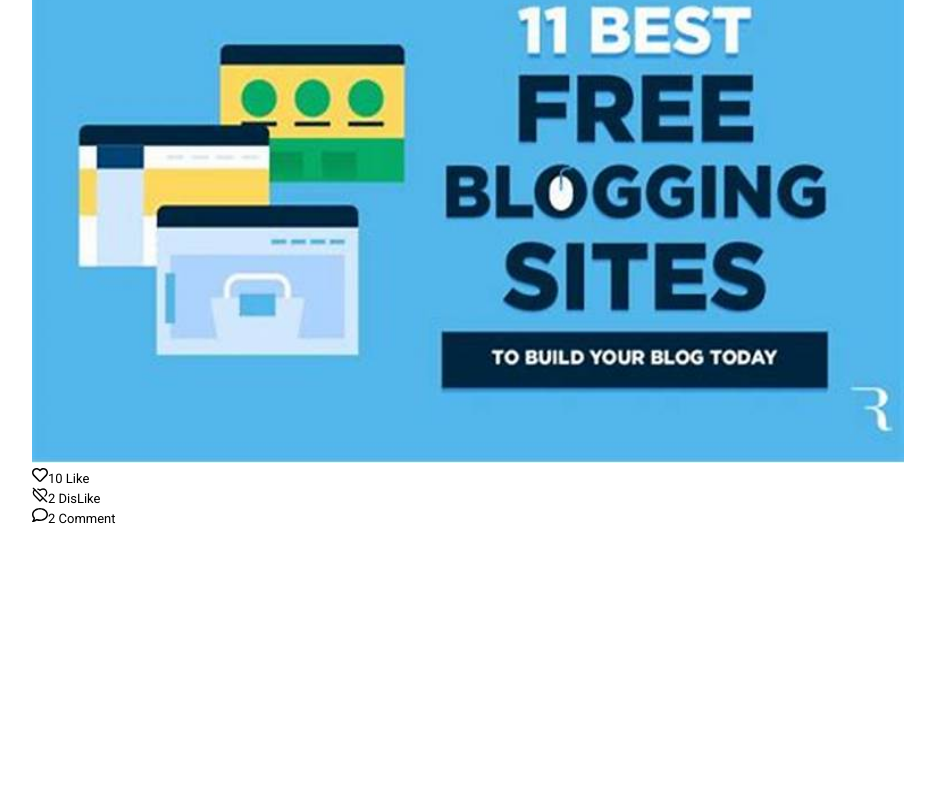
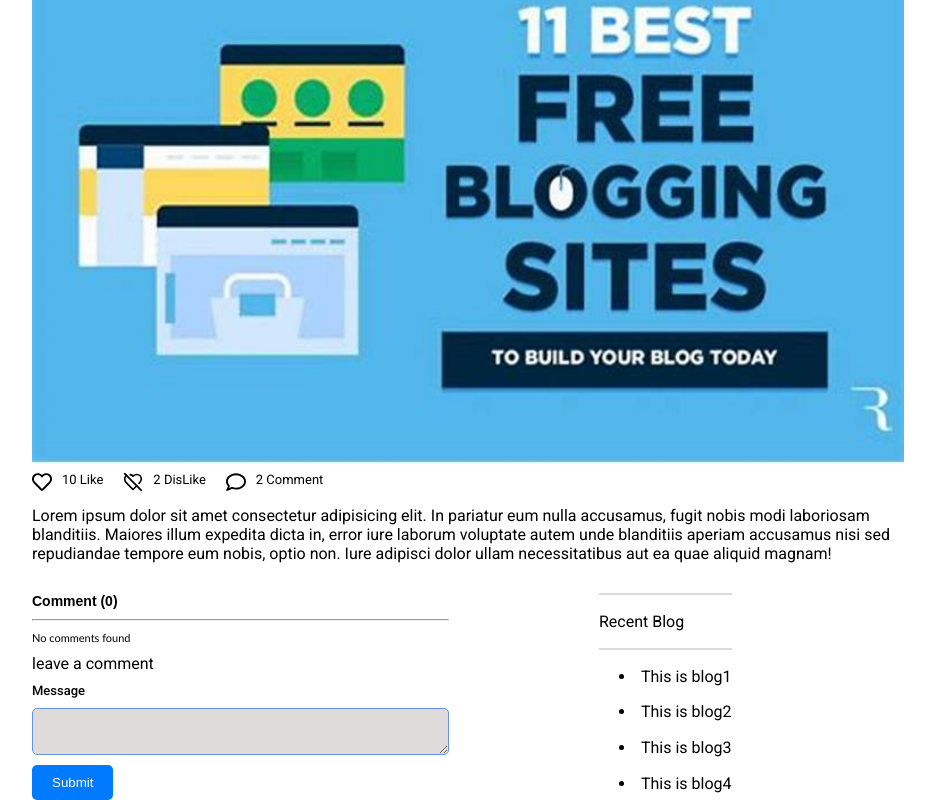
Before and after one commit to JeebanGiri/Bislerium-Frontend, a React (Vite) app: page /blog in a window 1280 px wide. Shown: the part 244-1044 px from the top of the page, without its empty margins (198-1133 px from the left). Before the commit the page ends 800 px from the top, so only its background shows below. Built offline with nearby package versions, Linux system fonts and the light colour scheme.

Commit message:
add comment

```diff
--- a/src/components/Pages/Blog/Blog.jsx
+++ b/src/components/Pages/Blog/Blog.jsx
@@ -1,16 +1,32 @@
 import styles from "./Blog.module.css";
 import { RiAdminFill } from "react-icons/ri";
 import { CiCalendarDate } from "react-icons/ci";
-import { FcLikePlaceholder } from "react-icons/fc";
-import { IoHeartDislikeOutline } from "react-icons/io5";
 import { FaRegHeart } from "react-icons/fa";
-import { IoMdHeartEmpty } from "react-icons/io";
 import { FaRegComment } from "react-icons/fa6";
 import { FiEye } from "react-icons/fi";
 import { LuHeartOff } from "react-icons/lu";
 import Blogs from "../../../assets/Images/Blog/blog.jpeg";
+import { VscHeartFilled } from "react-icons/vsc";
+import { IoIosHeartDislike } from "react-icons/io";
+import { useState } from "react";
 
 const Blog = () => {
+  const [likeActive, setLikeActive] = useState(false);
+  const [dislikeActive, setDislikeActive] = useState(false);
+  const [commentActive, setCommentActive] = useState(false);
+
+  const toggleLike = () => {
+    setLikeActive(!likeActive);
+  };
+
+  const toggleDislike = () => {
+    setDislikeActive(!dislikeActive);
+  };
+
+  const toggleComment = () => {
+    setCommentActive(!commentActive);
+  };
+
   const date = new Date();
 
   // Format options for displaying the date and time
@@ -46,24 +62,70 @@ const Blog = () => {
             <img src={Blogs} alt="Blog" />
           </div>
           <div className={styles.voting}>
-            <p>
-              <span>
-                <FaRegHeart />
+            <p className={styles["voting-content"]}>
+              <span className={styles.icons} onClick={toggleLike}>
+                {likeActive ? <VscHeartFilled /> : <FaRegHeart />}
               </span>
               <span className={styles["vote-text"]}>10 Like</span>
             </p>
-            <p>
-              <span>
-                <LuHeartOff />
+            <p className={styles["voting-content"]}>
+              <span className={styles.icons} onClick={toggleDislike}>
+                {dislikeActive ? <IoIosHeartDislike /> : <LuHeartOff />}
               </span>
               <span className={styles["vote-text"]}>2 DisLike</span>
             </p>
-            <p>
-              <span>
+            <p className={styles["voting-content"]}>
+              <span className={styles.icons}>
                 <FaRegComment />
               </span>
               <span className={styles["vote-text"]}>2 Comment</span>
             </p>
+          </div>
+          <div className={styles["blog-content"]}>
+            <p>
+              Lorem ipsum dolor sit amet consectetur adipisicing elit. In
+              pariatur eum nulla accusamus, fugit nobis modi laboriosam
+              blanditiis. Maiores illum expedita dicta in, error iure laborum
+              voluptate autem unde blanditiis aperiam accusamus nisi sed
+              repudiandae tempore eum nobis, optio non. Iure adipisci dolor
+              ullam necessitatibus aut ea quae aliquid magnam!
+            </p>
+          </div>
+        </div>
+        <div className={styles["blog-fotter"]}>
+          <div className={styles["comment-section"]}>
+            <p>Comment (0)</p>
+            <p className={styles.commentlines}>
+              <hr />
+            </p>
+            <p>No comments found</p>
+            <p className={styles.commentbox}>leave a comment</p>
+            <label htmlFor="comment" className={styles.commentlabel}>
+              Message
+            </label>
+            <textarea
+              name="comment"
+              id="comment"
+              className={styles.commentTextArea}
+              rows={3}
+              cols={50}
+            ></textarea>
+            <div className={styles["comment-btn"]}>
+              <button type="submit">Submit</button>
+            </div>
+          </div>
+          <div className={styles["recent-blog"]}>
+            <p className={styles.bloglines}>
+              <hr className={styles.hrStyle} />
+            </p>
+            <p>Recent Blog</p>
+            <p className={styles.bloglines}>
+              <hr />
+            </p>
+            <li>This is blog1</li>
+            <li>This is blog2</li>
+            <li>This is blog3</li>
+            <li>This is blog4</li>
           </div>
         </div>
       </div>
--- a/src/components/Pages/Blog/Blog.module.css
+++ b/src/components/Pages/Blog/Blog.module.css
@@ -6,12 +6,14 @@
 .blogpage {
   margin-left: 230px;
   margin-top: 50px;
-  margin: 100px, 0px 0px 200px;
   font-family: "Roboto";
 }
 .header .titles {
   font-size: 18px;
   font-weight: 500;
+}
+.header .icons svg {
+  font-size: 20px;
 }
 .header .results {
   font-size: 13px;
@@ -24,7 +26,94 @@
   width: 83%;
   height: 65vh;
 }
+.voting-content {
+  display: flex;
+  gap: 10px;
+}
 
 .header .vote-text {
   font-size: 13px;
 }
+.header .voting {
+  display: flex;
+  gap: 20px;
+  margin-top: 5px;
+}
+
+.header .blog-content {
+  margin-right: 150px;
+  margin-top: 10px;
+}
+.blog-fotter {
+  display: flex;
+  gap: 150px;
+  margin-top: 30px;
+}
+.blog-fotter li {
+  margin-left: 20px;
+}
+.comment-section {
+  display: grid;
+  gap: 10px;
+}
+
+.comment-section p:first-child {
+  font-size: 14px;
+  font-family: sans-serif;
+  font-weight: 600;
+}
+.comment-section p:nth-child(3) {
+  font-family: "Trebuchet MS", "Lucida Sans Unicode", "Lucida Grande",
+    "Lucida Sans", Arial, sans-serif;
+  font-size: 11px;
+}
+.recent-blog p:first-child {
+  font-size: 16px;
+  font-family: sans-serif;
+  font-weight: bold;
+}
+.recent-blog {
+  display: grid;
+  gap: 10px;
+}
+.comment-section .commentlabel {
+  font-size: 13px;
+  font-weight: 500;
+}
+.commentlines hr {
+  color: gray;
+}
+.bloglines hr {
+  border: 1px solid gainsboro;
+}
+.comment-section textarea {
+  background-color: rgb(223, 219, 219);
+  border-radius: 5px;
+}
+.commentTextArea {
+  border: 1px solid cornflowerblue;
+  border-color: 1px solid cornflowerblue;
+}
+.commentTextArea::focus {
+  border: 2px solid cornflowerblue;
+  border-color: 1px solid cornflowerblue;
+}
+.comment-btn button {
+  background-color: #007bff;
+  color: white;
+  padding: 10px 20px;
+  border: none;
+  border-radius: 5px;
+  cursor: pointer;
+}
+
+.comment-btn button:hover {
+  background-color: #0056b3;
+}
+.voting-content .icons {
+  cursor: pointer;
+}
+
+.icon-active {
+  color: red;
+}
```
